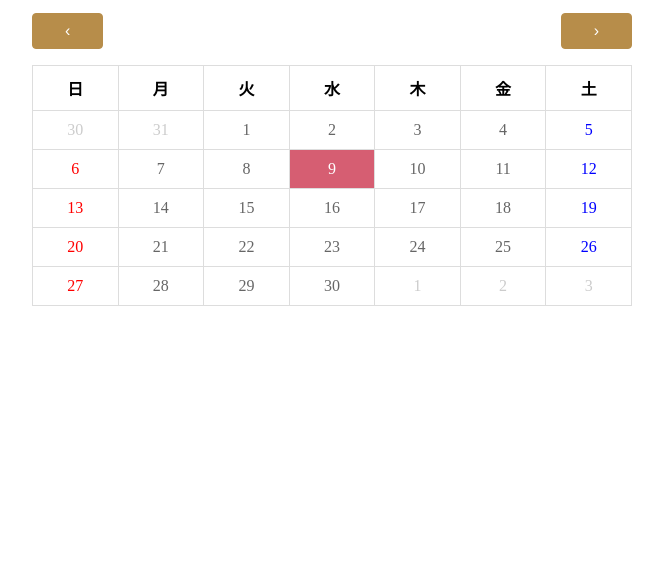
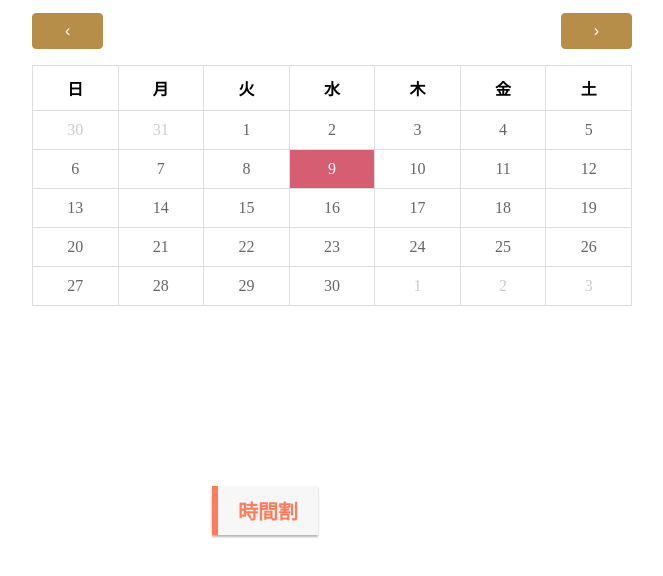
Before and after one commit to taritari-m/taritari, a plain HTML site: page calender.html in a window 1280 px wide. Shown: the part 54-630 px from the top of the page, without its empty margins (308-971 px from the left). Drawn offline with Linux system fonts and the light colour scheme.

Commit message:
nannka kaeta

```diff
--- a/calender.html
+++ b/calender.html
@@ -20,6 +20,7 @@
 
         <!-- カレンダー -->
         <div id="calendar"></div>
+        <a href="index.html"" class="btn-sticky">時間割</a>
     </div>
   </body>
 </html>
--- a/style.css
+++ b/style.css
@@ -59,14 +59,7 @@ th, td {
     padding-bottom: 10px;
     text-align: center;
 }
-/*日曜日*/
-td:first-child {
-    color: red;
-}
-/*土曜日*/
-td:last-child {
-    color: blue;
-}
+/*日曜と土曜日の文字色を変えるのをなくした*/
 /*前後月の日付*/
 td.disabled {
     color: #ccc;
```
